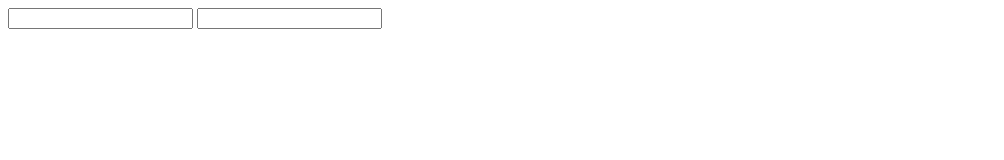
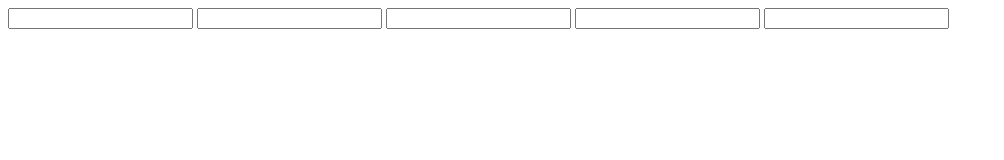
Before and after one commit to ltxjxqy3/gitTest, a plain HTML site: page index.html in a window 1280 px wide. Shown: the whole page, without its empty margins (0-1004 px from the left). Drawn offline with Linux system fonts and the light colour scheme.

Commit message:
增加了很多行

```diff
--- a/index.html
+++ b/index.html
@@ -7,5 +7,8 @@
 <body>
 <input type="text" name="1111">
 <input type="passward" name="">
+<input type="passward" name="">
+<input type="passward" name="">
+<input type="passward" name="">
 </body>
 </html>
```
